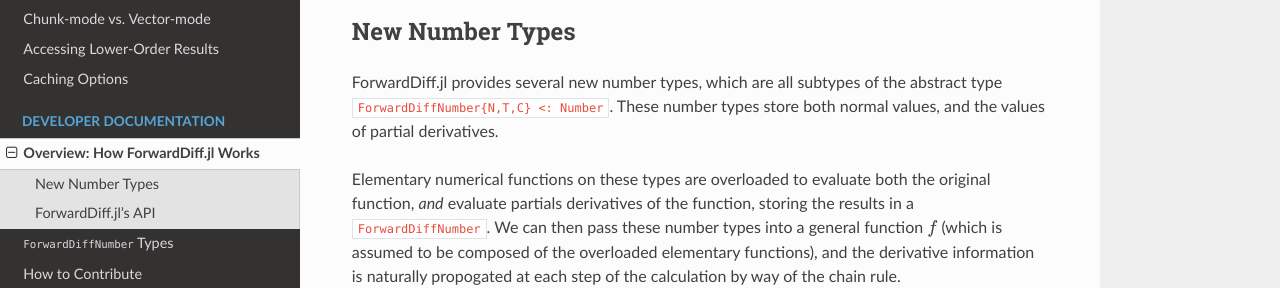
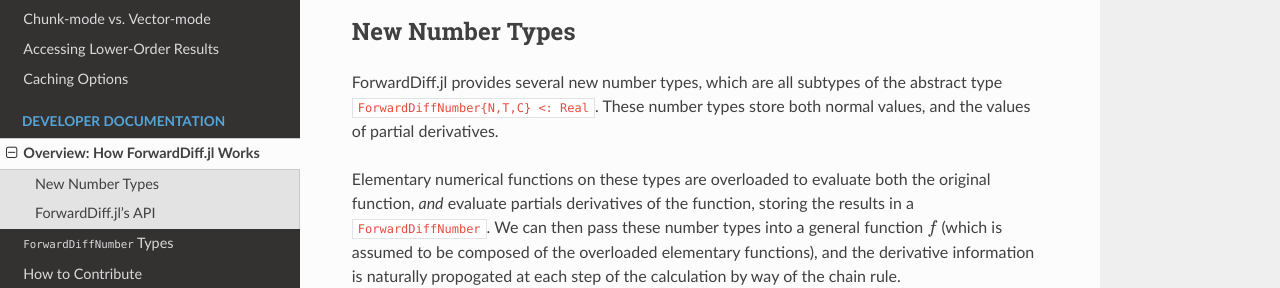
Before and after one commit to JuliaDiff/ForwardDiff.jl, a Sphinx documentation site: the page built from docs/source/how_it_works.rst, in a window 1280 px wide and 1018 px high. Shown: the part 217-505 px from the top of the window. Built offline with Sphinx 7.4.7 and the Read the Docs theme 2.0.0, drawn with Linux system fonts in a browser that asks for light colours.

Commit message:
changed ForwardDiffNumber supertype to Real, resolved (very few of many) ambiguity warnings

```diff
--- a/docs/source/how_it_works.rst
+++ b/docs/source/how_it_works.rst
@@ -8,7 +8,7 @@ As previously stated, ForwardDiff.jl is an implementation of `forward mode autom
 New Number Types
 ----------------
 
-ForwardDiff.jl provides several new number types, which are all subtypes of the abstract type ``ForwardDiffNumber{N,T,C} <: Number``. These number types store both normal values, and the values of partial derivatives.
+ForwardDiff.jl provides several new number types, which are all subtypes of the abstract type ``ForwardDiffNumber{N,T,C} <: Real``. These number types store both normal values, and the values of partial derivatives.
 
 Elementary numerical functions on these types are overloaded to evaluate both the original function, *and* evaluate partials derivatives of the function, storing the results in a ``ForwardDiffNumber``. We can then pass these number types into a general function :math:`f` (which is assumed to be composed of the overloaded elementary functions), and the derivative information is naturally propogated at each step of the calculation by way of the chain rule.
 
--- a/docs/source/perf_diff.rst
+++ b/docs/source/perf_diff.rst
@@ -10,7 +10,7 @@ ForwardDiff.jl can only differentiate functions that adhere to the following rul
 
 - **The function must accept an argument whose type is a subtype of** ``Vector`` **or** ``Real``. The argument type does not need to be annotated in the function definition.
 
-- **The function's argument type cannot be too restrictively annotated.** In this case, "too restrictive" means more restrictive than ``x::Vector`` or ``x::Number``.
+- **The function's argument type cannot be too restrictively annotated.** In this case, "too restrictive" means more restrictive than ``x::Vector`` or ``x::Real``.
 
 - **All number types involved in the function must be subtypes of** ``Real``. We believe extension to subtypes of ``Complex`` is possible, but it hasn't yet been worked on.
 
```
Also changed, not shown: 2 other files.
